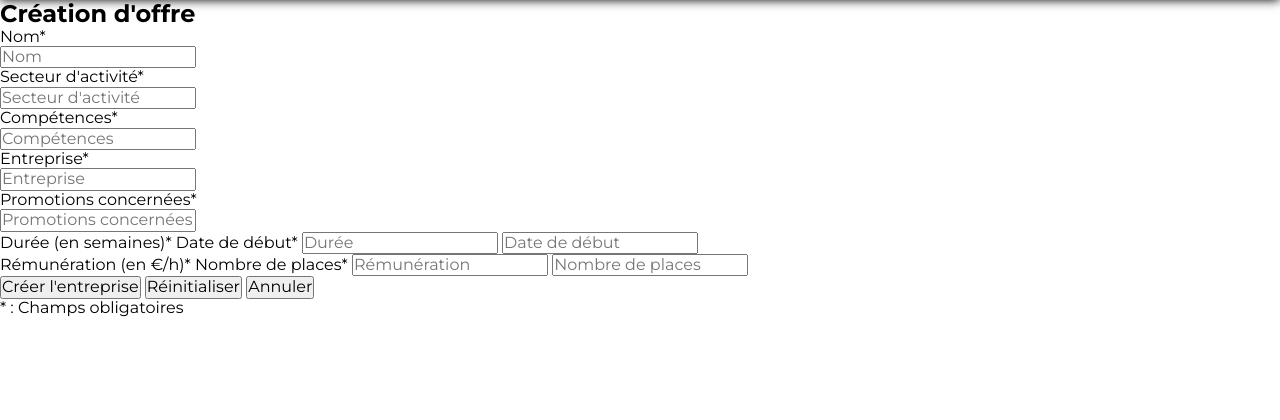
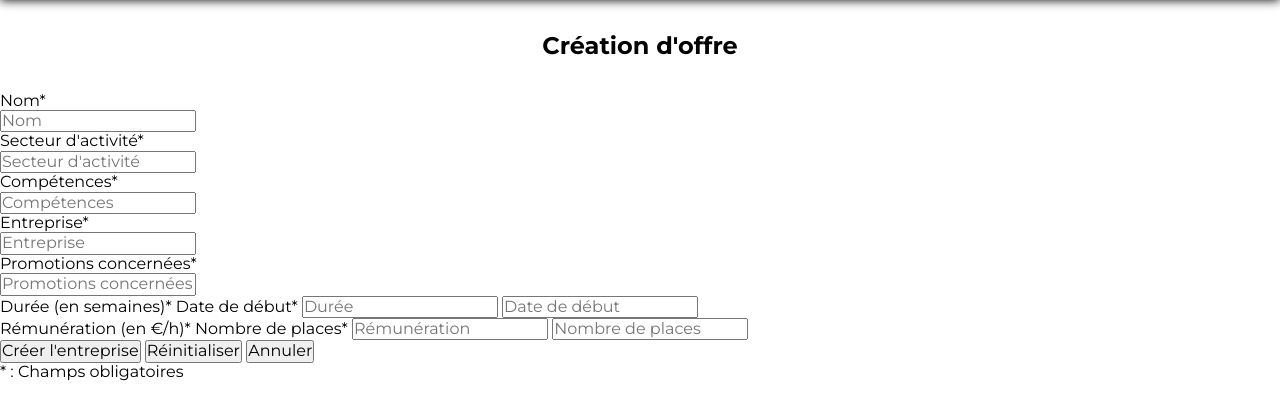
Before and after one commit to aschnepp/Projet-WEB-BETA, a PHP site: page /pages/accueil-login.html in a window 1280 px wide. Shown: the part 75-495 px from the top of the page. Run offline with PHP 8.4, Linux system fonts and the light colour scheme.

Commit message:
Page de style accueil login

```diff
--- a/assets/styles/accueil-login.css
+++ b/assets/styles/accueil-login.css
@@ -10,3 +10,15 @@
 }
 
 /*----------MAIN---------*/
+
+main h2 {
+    text-align: center;
+    margin-top: 2rem;
+    margin-bottom: 2rem;
+}
+
+main h3 {
+    text-align: center;
+    margin-top: 2rem;
+    margin-bottom: 2rem;
+}
```
